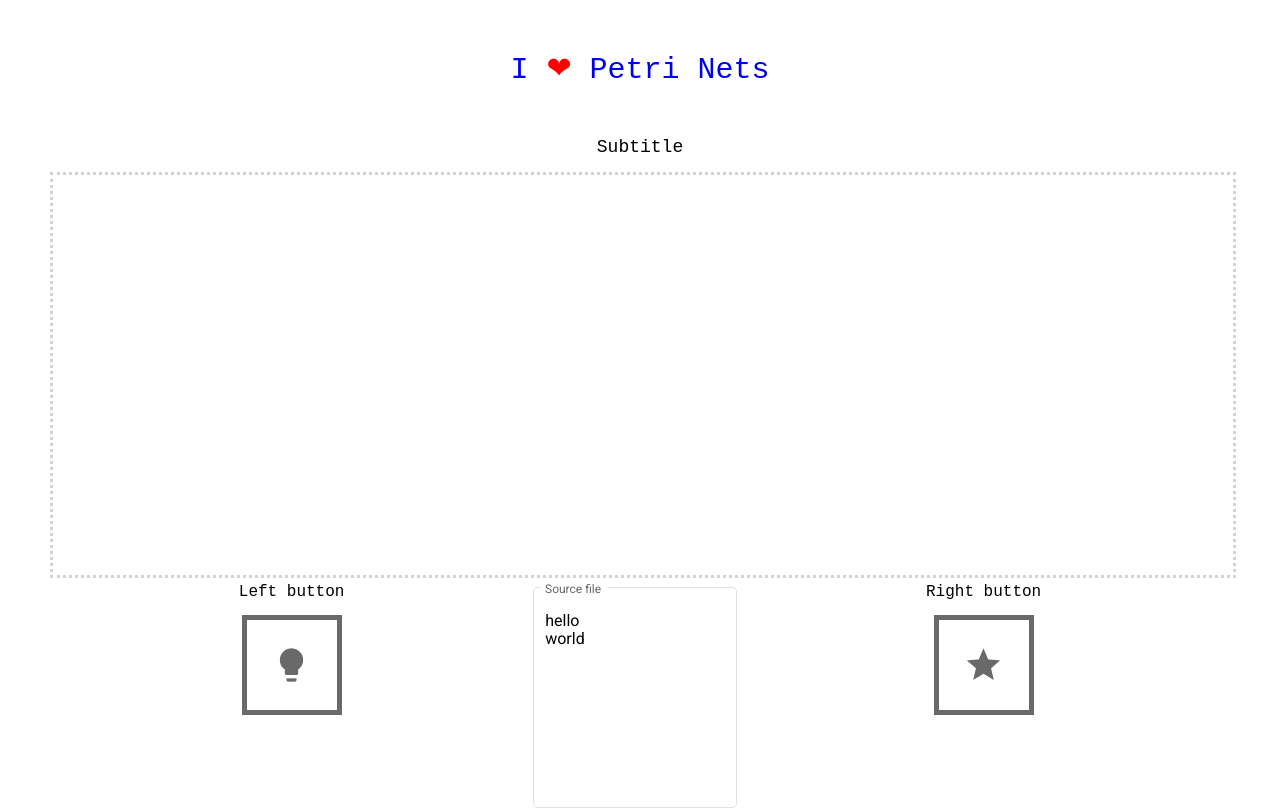
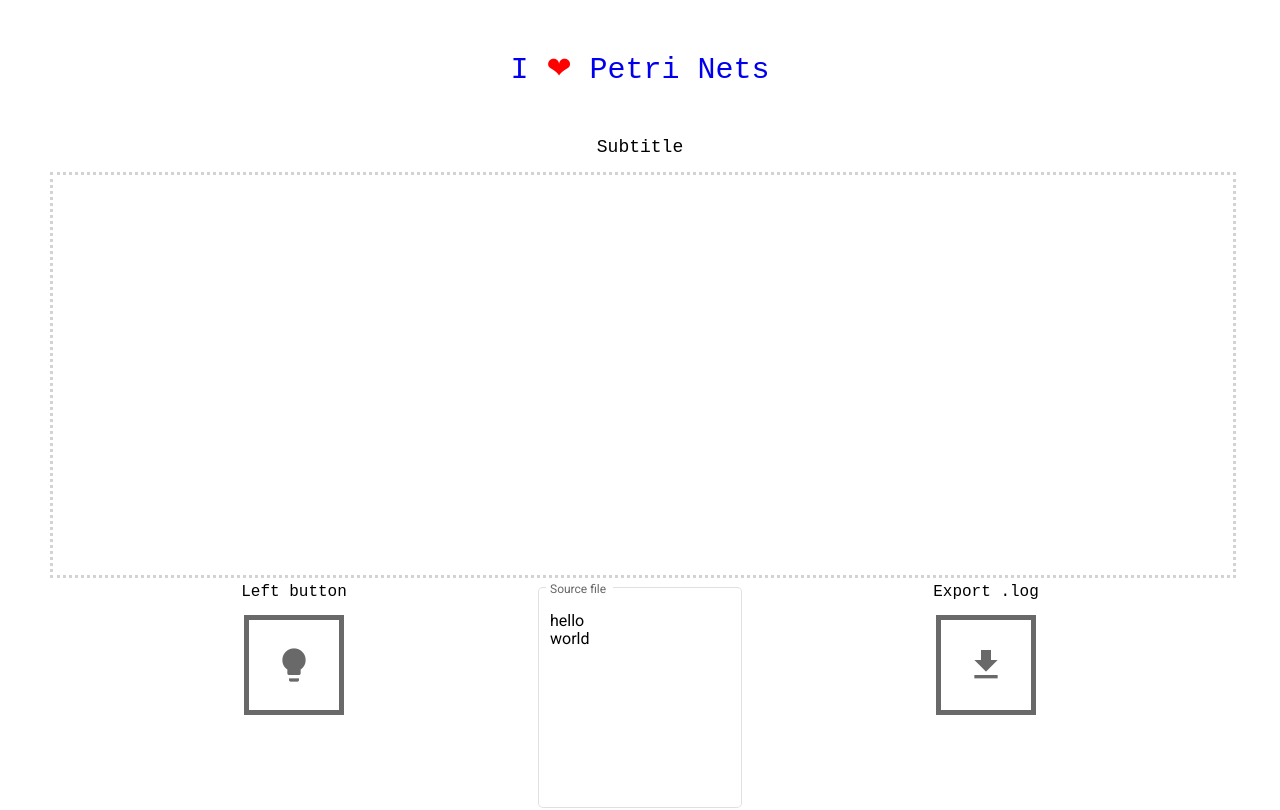
Before and after one commit to eventlogs/event_logs, an Angular app: page / in a window 1280 px wide. Shown: the top 810 px of the page. Built offline with nearby package versions, Linux system fonts and the light colour scheme.

Commit message:
EL-26 add .log export button (#3)
* EL-26 add export button

* Datumsprefix hinzugefügt

Co-authored-by: noahboerger <35099943+noahboerger@users.noreply.github.com>

```diff
--- a/package.json
+++ b/package.json
@@ -21,6 +21,7 @@
     "@angular/platform-browser": "~13.1.0",
     "@angular/platform-browser-dynamic": "~13.1.0",
     "@angular/router": "~13.1.0",
+    "file-saver": "^2.0.5",
     "rxjs": "~7.4.0",
     "tslib": "^2.3.0",
     "zone.js": "^0.11.5"
@@ -29,8 +30,9 @@
     "@angular-devkit/build-angular": "~13.1.4",
     "@angular/cli": "~13.1.4",
     "@angular/compiler-cli": "~13.1.0",
-    "@types/jasmine": "^3.10.6",
-    "@types/node": "^12.20.48",
+    "@types/file-saver": "^2.0.5",
+    "@types/jasmine": "~3.10.0",
+    "@types/node": "^12.11.1",
     "jasmine-core": "~3.10.0",
     "karma": "^6.3.19",
     "karma-chrome-launcher": "^3.1.1",
--- a/src/app/app.component.html
+++ b/src/app/app.component.html
@@ -18,7 +18,14 @@
                       cdkAutosizeMaxRows="20"
                       [formControl]="textareaFc"></textarea>
         </mat-form-field>
-        <app-template-button buttonText="Right button" buttonIcon="grade"></app-template-button>
+        <export-button
+            buttonText="Export .log"
+            buttonIcon="file_download"
+            [fileContent]="getTextareaValue()"
+            fileType="text/plain;charset=utf-8"
+            fileName="event.log"
+            [datePrefix]="true"
+        ></export-button>
     </div>
 
     <!--  Footer  -->
--- a/src/app/app.component.ts
+++ b/src/app/app.component.ts
@@ -33,4 +33,8 @@ world`);
             this._displayService.displayEventLog(result);
         }
     }
+
+    getTextareaValue() {
+        return this.textareaFc.value
+    }
 }
--- a/src/app/app.module.ts
+++ b/src/app/app.module.ts
@@ -11,13 +11,15 @@ import {MatIconModule} from '@angular/material/icon';
 import {ReactiveFormsModule} from '@angular/forms';
 import {FooterComponent} from './components/footer/footer.component';
 import {TemplateButtonComponent} from './components/template-button/template-button.component';
+import { ExportButtonComponent } from './components/export-button/export-button.component';
 
 @NgModule({
     declarations: [
         AppComponent,
         DisplayComponent,
         FooterComponent,
-        TemplateButtonComponent
+        TemplateButtonComponent,
+        ExportButtonComponent
     ],
     imports: [
         BrowserModule,
--- /dev/null
+++ b/src/app/components/export-button/export-button.component.html
@@ -0,0 +1,9 @@
+<div fxLayout="column" fxLayoutAlign="start center">
+    {{buttonText}}
+    <div class="interactive-square" fxLayout="row" fxLayoutAlign="center center" (click)="processMouseClick($event)"
+        (mouseenter)="hoverStart($event)" (mouseleave)="hoverEnd($event)">
+        <mat-icon class="larger-icon">
+            {{buttonIcon}}
+        </mat-icon>
+    </div>
+</div>
--- /dev/null
+++ b/src/app/components/export-button/export-button.component.scss
@@ -0,0 +1,24 @@
+.interactive-square {
+    width: 100px;
+    height: 100px;
+    border-color: dimgrey;
+    border-width: 5px;
+    border-style: solid;
+    margin-top: 14px;
+}
+
+.mouse-hover {
+    border-color: black;
+    cursor: pointer;
+}
+
+.larger-icon {
+    font-size: 40px;
+    width: 40px;
+    height: 40px;
+    color: dimgrey;
+}
+
+.mouse-hover .larger-icon {
+    color: black;
+}
--- /dev/null
+++ b/src/app/components/export-button/export-button.component.ts
@@ -0,0 +1,45 @@
+import {Component, Input} from '@angular/core';
+import {saveAs} from 'file-saver';
+
+@Component({
+    selector: 'export-button',
+    templateUrl: './export-button.component.html',
+    styleUrls: ['./export-button.component.scss']
+})
+export class ExportButtonComponent {
+
+    @Input() buttonText: string | undefined;
+    @Input() buttonIcon: string | undefined;
+    @Input() fileContent: string = "";
+    @Input() fileType: string = "";
+    @Input() fileName: string = "";
+    @Input() datePrefix: boolean = false;
+
+    constructor() {
+    }
+
+    prevent(e: Event) {
+        e.preventDefault();
+        e.stopPropagation();
+    }
+
+    hoverStart(e: MouseEvent) {
+        this.prevent(e);
+        const target = (e.target as HTMLElement);
+        target.classList.add('mouse-hover');
+    }
+
+    hoverEnd(e: MouseEvent) {
+        this.prevent(e);
+        const target = (e.target as HTMLElement);
+        target.classList.remove('mouse-hover');
+    }
+
+    processMouseClick(e: MouseEvent) {
+        let fileName = this.fileName
+        if (this.datePrefix) {
+            fileName = new Date().toLocaleString() + "_" + fileName
+        }
+        saveAs(new Blob([this.fileContent], {type: this.fileType}), fileName)
+    }
+}
```
Also changed, not shown: 2 other files (tests, documents, lock files or other folders).
